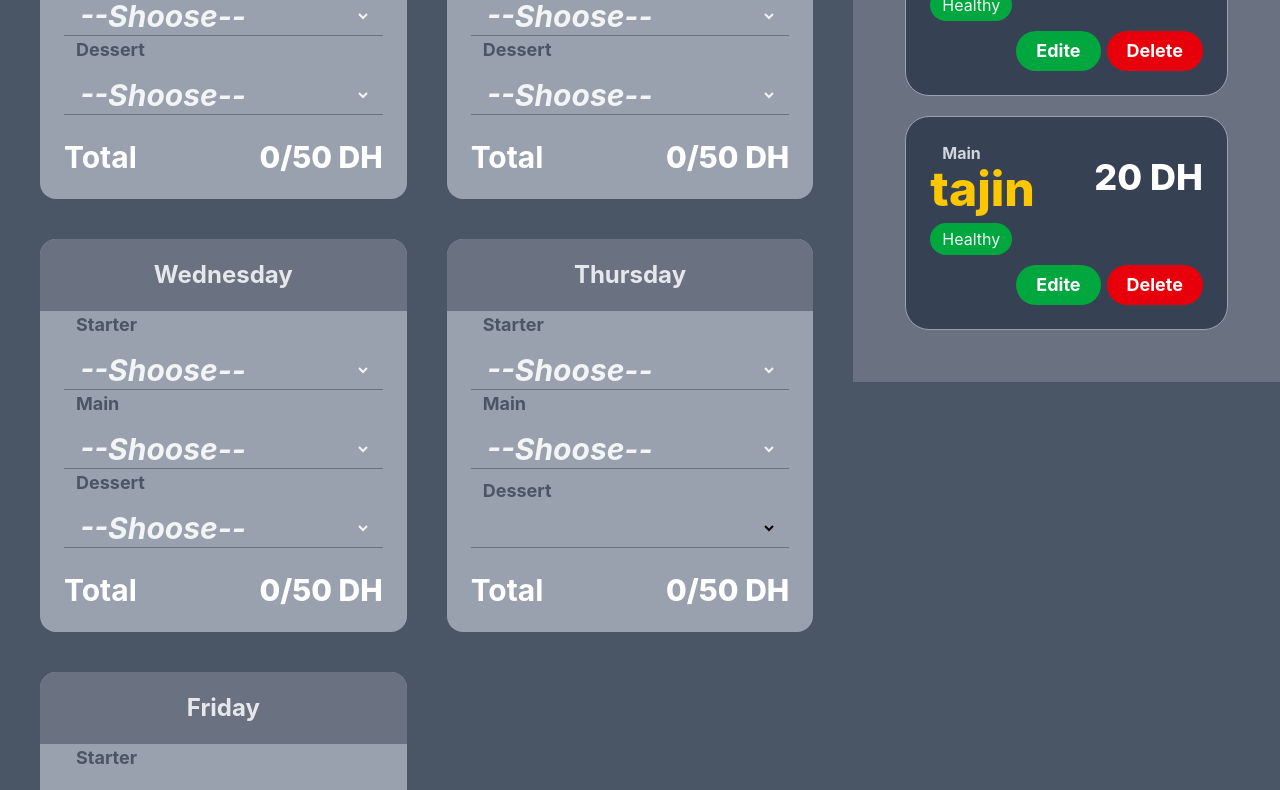
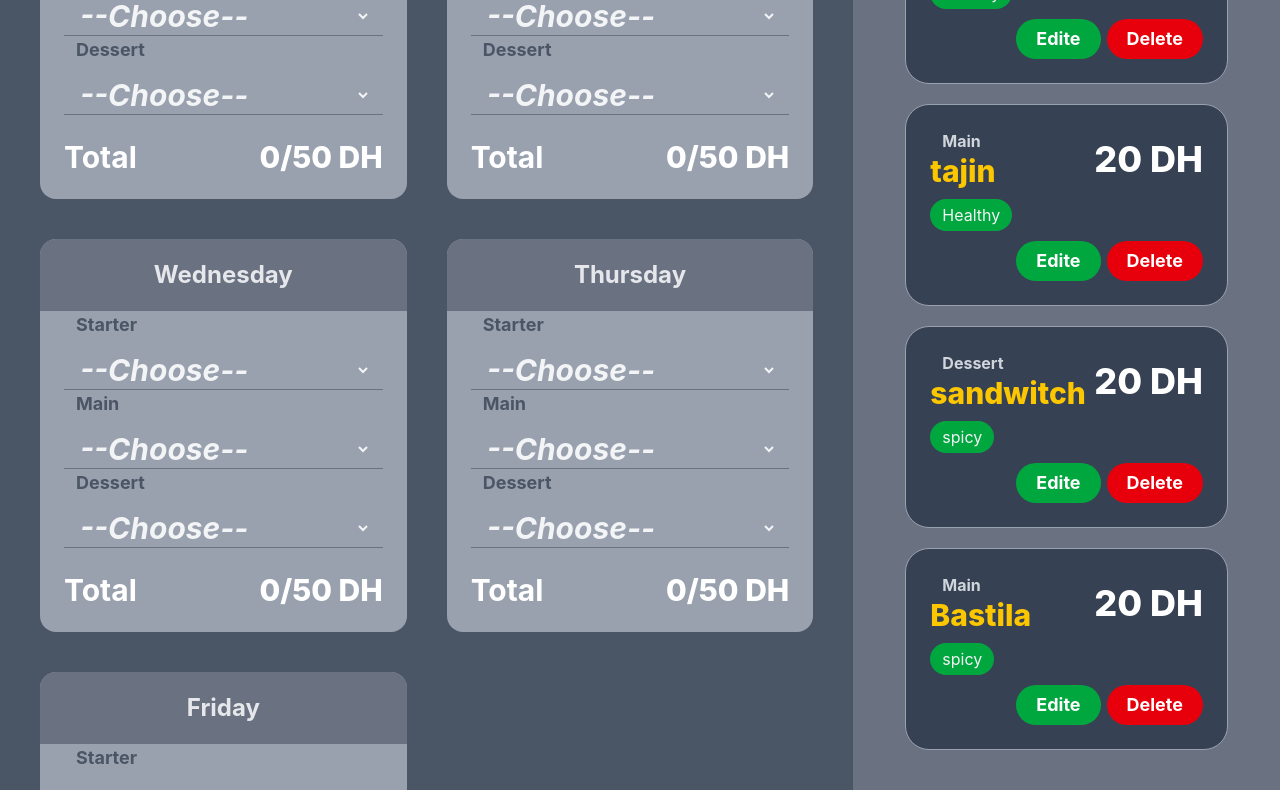
Before and after one commit to hapibendaoud/Cantina, a website: page index.html in a window 1280 px wide. Shown: the part 568-1358 px from the top of the page. Drawn offline with Linux system fonts and the light colour scheme.

Commit message:
Feed: Creat function for blur choosne dish

```diff
--- a/index.html
+++ b/index.html
@@ -52,20 +52,20 @@
                         <h3 class="text-gray-600 font-bold text-lg">Starter</h3>
                         <!-- <p >Empty slot</p> -->
                         <div class="w-full">
-                            <select id="Starter" class="dish_select font-bold w-full text-3xl text-gray-100 italic border-0 focus:outline-none focus:ring-0" name="dish">
+                            <select class="dish_select_starter selected font-bold w-full text-3xl text-gray-100 italic border-0 focus:outline-none focus:ring-0" name="dish">
 
                             </select>
                         </div>
                     </div>
                     <div class="border-b border-gray-500 flex flex-col justify-center gap-3 px-3 ">
                         <h3 class="text-gray-600 font-bold text-lg">Main</h3>
-                        <select id="Main" class="dish_select font-bold text-3xl text-gray-100 italic border-0 focus:outline-none focus:ring-0 rounded-3xl" name="dish" id="">
+                        <select class="dish_select_Main selected font-bold text-3xl text-gray-100 italic border-0 focus:outline-none focus:ring-0 rounded-3xl" name="dish" id="">
 
                         </select>
                     </div>
                     <div class="border-b border-gray-500 flex flex-col justify-center gap-3 px-3 ">
                         <h3 class="text-gray-600 font-bold text-lg">Dessert</h3>
-                        <select id="Dessert" class="dish_select font-bold text-3xl text-gray-100 italic border-0 focus:outline-none focus:ring-0 rounded-3xl" name="dish" id="">
+                        <select class="dish_select_dessert selected font-bold text-3xl text-gray-100 italic border-0 focus:outline-none focus:ring-0 rounded-3xl" name="dish" id="">
 
                         </select>
                     </div>
@@ -83,19 +83,19 @@
                     <div class="border-b border-gray-500 flex flex-col justify-center gap-3 px-3">
                         <h3 class="text-gray-600 font-bold text-lg">Starter</h3>
                         <!-- <p >Empty slot</p> -->
-                        <select id="Starter" class="dish_select font-bold text-3xl text-gray-100 italic border-0 focus:outline-none focus:ring-0" name="dish" id="">
+                        <select class="dish_select_starter selected font-bold text-3xl text-gray-100 italic border-0 focus:outline-none focus:ring-0" name="dish" id="">
 
                         </select>
                     </div>
                     <div class="border-b border-gray-500 flex flex-col justify-center gap-3 px-3 ">
                         <h3 class="text-gray-600 font-bold text-lg">Main</h3>
-                        <select id="Main" class="dish_select font-bold text-3xl text-gray-100 italic border-0 focus:outline-none focus:ring-0 rounded-3xl" name="dish" id="">
+                        <select class="dish_select_Main selected font-bold text-3xl text-gray-100 italic border-0 focus:outline-none focus:ring-0 rounded-3xl" name="dish" id="">
 
                         </select>
                     </div>
                     <div class="border-b border-gray-500 flex flex-col justify-center gap-3 px-3">
                         <h3 class="text-gray-600 font-bold text-lg">Dessert</h3>
-                        <select id="Dessert" class="dish_select font-bold text-3xl text-gray-100 italic border-0 focus:outline-none focus:ring-0" name="dish" id="">
+                        <select class="dish_select_dessert selected font-bold text-3xl text-gray-100 italic border-0 focus:outline-none focus:ring-0" name="dish" id="">
 
                         </select>
                     </div>
@@ -113,19 +113,19 @@
                     <div class="border-b border-gray-500 flex flex-col justify-center gap-3 px-3">
                         <h3 class="text-gray-600 font-bold text-lg">Starter</h3>
                         <!-- <p >Empty slot</p> -->
-                        <select id="Starter" class="dish_select font-bold text-3xl text-gray-100 italic border-0 focus:outline-none focus:ring-0" name="dish" id="">
+                        <select  class="dish_select_starter selected font-bold text-3xl text-gray-100 italic border-0 focus:outline-none focus:ring-0" name="dish" id="">
 
                         </select>
                     </div>
                     <div class="border-b border-gray-500 flex flex-col justify-center gap-3 px-3 ">
                         <h3 class="text-gray-600 font-bold text-lg">Main</h3>
-                        <select id="Main" class="dish_select font-bold text-3xl text-gray-100 italic border-0 focus:outline-none focus:ring-0 rounded-3xl" name="dish" id="">
+                        <select class="dish_select_Main selected font-bold text-3xl text-gray-100 italic border-0 focus:outline-none focus:ring-0 rounded-3xl" name="dish" id="">
 
                         </select>
                     </div>
                     <div class="border-b border-gray-500 flex flex-col justify-center gap-3 px-3">
                         <h3 class="text-gray-600 font-bold text-lg">Dessert</h3>
-                        <select id="Dessert" class="dish_select font-bold text-3xl text-gray-100 italic border-0 focus:outline-none focus:ring-0" name="dish" id="">
+                        <select class="dish_select_dessert selected font-bold text-3xl text-gray-100 italic border-0 focus:outline-none focus:ring-0" name="dish" id="">
 
                         </select>
                     </div>
@@ -143,19 +143,19 @@
                     <div class="border-b border-gray-500 flex flex-col justify-center gap-3 px-3">
                         <h3 class="text-gray-600 font-bold text-lg">Starter</h3>
                         <!-- <p >Empty slot</p> -->
-                        <select id="Starter" class="dish_select font-bold text-3xl text-gray-100 italic border-0 focus:outline-none focus:ring-0" name="dish" id="">
+                        <select class="dish_select_starter selected font-bold text-3xl text-gray-100 italic border-0 focus:outline-none focus:ring-0" name="dish" id="">
 
                         </select>
                     </div>
                     <div class="border-b border-gray-500 flex flex-col justify-center gap-3 px-3 ">
                         <h3 class="text-gray-600 font-bold text-lg">Main</h3>
-                        <select id="Main" class="dish_select font-bold text-3xl text-gray-100 italic border-0 focus:outline-none focus:ring-0 rounded-3xl" name="dish" id="">
+                        <select class="dish_select_Main selected font-bold text-3xl text-gray-100 italic border-0 focus:outline-none focus:ring-0 rounded-3xl" name="dish" id="">
 
                         </select>
                     </div>
                     <div class="border-b border-gray-500 flex flex-col justify-center gap-3 px-3">
                         <h3 class="text-gray-600 font-bold text-lg">Dessert</h3>
-                        <select id="Dessert class="dish_select font-bold text-3xl text-gray-100 italic border-0 focus:outline-none focus:ring-0" name="dish" id="">
+                        <select class="dish_select_dessert selected font-bold text-3xl text-gray-100 italic border-0 focus:outline-none focus:ring-0" name="dish" id="">
 
                         </select>
                     </div>
@@ -173,19 +173,19 @@
                     <div class="border-b border-gray-500 flex flex-col justify-center gap-3 px-3">
                         <h3 class="text-gray-600 font-bold text-lg">Starter</h3>
                         <!-- <p >Empty slot</p> -->
-                        <select id="Starter" class="dish_select font-bold text-3xl text-gray-100 italic border-0 focus:outline-none focus:ring-0" name="dish" id="">
+                        <select id="Starter" class="dish_select_starter font-bold text-3xl text-gray-100 italic border-0 focus:outline-none focus:ring-0" name="dish" id="">
 
                         </select>
                     </div>
                     <div class="border-b border-gray-500 flex flex-col justify-center gap-3 px-3 ">
                         <h3 class="text-gray-600 font-bold text-lg">Main</h3>
-                        <select id="Main class="dish_select font-bold text-3xl text-gray-100 italic border-0 focus:outline-none focus:ring-0 rounded-3xl" name="dish" id="">
+                        <select id="Main class="dish_select_Main font-bold text-3xl text-gray-100 italic border-0 focus:outline-none focus:ring-0 rounded-3xl" name="dish" id="">
 
                         </select>
                     </div>
                     <div class="border-b border-gray-500 flex flex-col justify-center gap-3 px-3">
                         <h3 class="text-gray-600 font-bold text-lg">Dessert</h3>
-                        <select id="Dessertclass="dish_select font-bold text-3xl text-gray-100 italic border-0 focus:outline-none focus:ring-0" name="dish" id="">
+                        <select id="Dessertclass="dish_select_dessert font-bold text-3xl text-gray-100 italic border-0 focus:outline-none focus:ring-0" name="dish" id="">
 
                         </select>
                     </div>
@@ -259,14 +259,11 @@
             <div class="h-fit w-full flex items-center justify-center py-3.5 bg-gray-700">
                 <input type="text" name="search" id="search_input" placeholder="Search for Dish" class="w-5/6 px-2.5 py-1.5 bg-gray-300 rounded-2xl focus:outline-0 focus:ring-0 text-gray-600">
             </div>
-            <div id="dish_section" class="w-full bg-gray-500 flex flex-col p-13 gap-y-5">
+            <div id="dish_section" class=" w-full bg-gray-500 flex flex-col p-13 gap-y-5">
 
             </div>
         </div>
     </main>
-    <section class="w-full h-150">
-
-    </section>
     <footer>
 
     </footer>
--- a/scripte.js
+++ b/scripte.js
@@ -16,7 +16,7 @@ const dishes = [
         id: 1,
         name: "Harira",
         price: 20,
-        categor: "Main",
+        categor: "Starter",
         qualityBadge: "Healthy",
         inReserve: false
     },
@@ -28,20 +28,21 @@ const dishes = [
         qualityBadge: "Healthy",
         inReserve: false
     },
-    // {
-    //     id: 3,
-    //     name: "sandwitch",
-    //     price: 20,
-    //     categor: "Main",
-    //     qualityBadge: "spicy"
-    // },
-    // {
-    //     id: 3,
-    //     name: "sandwitch",
-    //     price: 20,
-    //     categor: "Main",
-    //     qualityBadge: "spicy"
-    // },
+    {
+        id: 3,
+        name: "sandwitch",
+        price: 20,
+        categor: "Dessert",
+        qualityBadge: "spicy",
+        inReserve: false
+    },
+    {
+        id: 4,
+        name: "Bastila",
+        price: 20,
+        categor: "Main",
+        qualityBadge: "spicy"
+    },
     // {
     //     id: 3,
     //     name: "sandwitch",
@@ -50,6 +51,7 @@ const dishes = [
     //     qualityBadge: "spicy"
     // },
 ];
+const inReserve = [];
 // statique section
 
 
@@ -58,15 +60,15 @@ const dishes = [
 const dish_section =document.getElementById("dish_section");
 function addDishes(){
     dish_section.innerHTML = "";
-    dishes.forEach(dish => {
+    dishes.forEach((dish, index) => {
         const div_card = document.createElement("div");
         div_card.dataset.id = dish.id;
         div_card.setAttribute("id", "dish_card_section");
-        div_card.classList = "dish_card_section h-fit flex flex-col rounded-3xl p-6 bg-gray-700 border border-gray-400";
+        div_card.classList = "dish_card_section h-fit flex flex-col rounded-3xl p-6 bg-gray-700 border border-gray-400 relative ";
         div_card.innerHTML =    `<div  class="flex items-center justify-between pb-2.5">
                                     <div>
                                         <p class="text-gray-300 font-bold pl-3">${dish.categor}</p>
-                                        <h2 class="text-yellow-400 font-extrabold text-5xl">${dish.name}</h2>
+                                        <h2 class="text-yellow-400 font-extrabold text-3xl">${dish.name}</h2>
                                     </div>
                                     <p class="text-4xl text-white font-extrabold"><span>${dish.price}</span> DH</p>
                                 </div>
@@ -74,32 +76,92 @@ function addDishes(){
                                 <div class="flex w-full justify-end gap-1.5">
                                     <button id="Edite_btn" class="Edite_btn bg-green-600 rounded-3xl px-5 py-1.5 text-white text-lg font-bold hover:bg-green-500">Edite</button>
                                     <button id="delet_btn" class="bg-red-600 rounded-3xl px-5 py-1.5 text-white text-lg font-bold hover:bg-red-500">Delete</button>
-                                </div>`;
+                                </div>
+                                ${dish.inReserve === true ? `<div class="absolute z-10 flex items-center justify-center bg-blue-400 w-full h-full rounded-3xl top-0 left-0 opacity-50">
+                                    <Button class="reset_btn bg-green-600 z-0 px-10 py-2 rounded-3xl hover:bg-green-200" data-index="${index}">Reset</Button>
+                                    </div>` : ''}
+                                `;
         dish_section.append(div_card);
     });
     // addToSelect();
 }
 addDishes();
 
-function addToSelect(){
-    const dish_select_class = document.querySelectorAll(".dish_select");
+function addToSelectDessert(){
+    const dish_select_class = document.querySelectorAll(".dish_select_dessert");
     dish_select_class.forEach((ele)=>{
         ele.innerHTML = "";
         let option_shoose = document.createElement("option");
         option_shoose.className = "bg-gray-600";
-        option_shoose.textContent = "--Shoose--"
+        option_shoose.setAttribute("disabled", "");
+        option_shoose.setAttribute("selected", "");
+        option_shoose.textContent = "--Choose--"
         ele.append(option_shoose);
         dishes.forEach((dish)=>{
+            if(dish.categor.toLocaleLowerCase() === "dessert"){
             let option = document.createElement("option");
                 option.className = "bg-gray-600 text-gray-200 ";
+                option.dataset.id = dish.id;
                 option.setAttribute("value", dish.name);
                 option.textContent = dish.name;
                 ele.append(option);
+            }
         });
     })
 
 }
-addToSelect();
+addToSelectDessert();
+function addToSelectStarter(){
+    const dish_select_class = document.querySelectorAll(".dish_select_starter");
+    dish_select_class.forEach((ele)=>{
+        ele.innerHTML = "";
+        let option_shoose = document.createElement("option");
+        option_shoose.className = "bg-gray-600";
+        option_shoose.setAttribute("disabled", "");
+        option_shoose.setAttribute("selected", "");
+        option_shoose.textContent = "--Choose--"
+        ele.append(option_shoose);
+        dishes.forEach((dish)=>{
+            if(dish.categor.toLocaleLowerCase() === "starter"){
+                let option = document.createElement("option");
+                option.className = "bg-gray-600 text-gray-200 ";
+                option.dataset.id = dish.id;
+                option.setAttribute("value", dish.name);
+                option.textContent = dish.name;
+                ele.append(option);
+            }
+
+        });
+    })
+
+}
+addToSelectStarter();
+
+function addToSelectMain(){
+    const dish_select_class = document.querySelectorAll(".dish_select_Main");
+    dish_select_class.forEach((ele)=>{
+        ele.innerHTML = "";
+        let option_shoose = document.createElement("option");
+        option_shoose.className = "bg-gray-600";
+        option_shoose.setAttribute("disabled", "");
+        option_shoose.setAttribute("selected", "");
+        option_shoose.textContent = "--Choose--"
+        ele.append(option_shoose);
+        dishes.forEach((dish)=>{
+            if(dish.categor.toLocaleLowerCase() === "main"){
+                let option = document.createElement("option");
+                option.className = "bg-gray-600 text-gray-200 ";
+                option.dataset.id = dish.id;
+                option.setAttribute("value", dish.name);
+                option.textContent = dish.name;
+                ele.append(option);
+            }
+
+        });
+    })
+
+}
+addToSelectMain();
 
 
 
@@ -110,43 +172,12 @@ const quality_Badge = document.getElementById("quality_Badge");
 const category = document.getElementById("Category");
 // Button
 const save_btn_popup = document.getElementById("save_btn_popup");
-// save_btn_popup?.addEventListener("click", () => {
-    // const nameValue = dish_name.value.trim();
-    // const priceValue = dish_price.value.trim();
-    // const categoryValue = category.value;
-    // const badgeValue = quality_Badge.value;
-
-    // if (nameValue === "" || priceValue === "") {
-    //     alert("pleas write Name and price.");
-    //     return;
-    // }
-
-    // dishes.push({
-    //     id: dishes.length + 1,
-    //     name: nameValue,
-    //     price: priceValue,
-    //     Categor: categoryValue,
-    //     qualityBadge: badgeValue
-    // });
-
-    // dish_name.value = "";
-    // dish_price.value = "";
-    // quality_Badge.value = "";
-    // category.value = "";
-    // addDishes();
-    // popup.classList.add("hidden");
-// });
-
-
-
-
 
 // Edite dish
 
 
 const Edite_btn = document.getElementsByClassName("Edite_btn");
 const newDish_btn = document.getElementById("newDish_btn");
-const dish_card_section = document.getElementById("dish_card_section");
 // Add new dish and edite.
 newDish_btn?.addEventListener("click", ()=>{
     popup.classList.remove("hidden");
@@ -178,7 +209,7 @@ popup.addEventListener("click", (e)=>{
             id: dishes.length + 1,
             name: nameValue,
             price: priceValue,
-            Categor: categoryValue,
+            categor: categoryValue,
             qualityBadge: badgeValue,
             inReserve: false
         });
@@ -190,7 +221,9 @@ popup.addEventListener("click", (e)=>{
         addDishes();
         popup.classList.add("hidden");
     }
-    addToSelect();
+    addToSelectStarter();
+    addToSelectMain();
+    addToSelectDessert();
 })
 
 const edite_dish_name = document.getElementById("edite_dish_name");
@@ -236,12 +269,43 @@ Edite_popup.addEventListener("click", (e)=>{
         console.log("save work");
         Edite_popup.classList.add("hidden");
         addDishes();
+        addToSelectStarter();
+        addToSelectMain();
+        addToSelectDessert();
     }
 })
 
 // function blurOnChange(){
     //     // const sele
     // }
-// const week_cards = document.querySelectorAll(".week_card");
+const dish_card_section = document.getElementById("dish_card_section");
 const week_cards = document.getElementById("week_cards");
-week_cards.addEventListener()
+const selected_dish = document.querySelectorAll(".selected");
+selected_dish.forEach((select)=>{
+    select.addEventListener("change" ,(e)=>{
+        const selected_option = e.target.selectedOptions[0];
+        const dish_id = selected_option.dataset.id;
+        // console.log(selected_option.dataset.id);
+        dishes.forEach((dish)=>{
+            if(Number(dish_id) === dish.id){
+                dish.inReserve = true;
+                // inReserve.push(dish)
+                // console.log(dish)
+                addDishes();
+            }
+        })
+    })
+})
+//  console.log(dish_card_section.lastChild)
+const reset_btns = document.querySelectorAll(".reset_btn");
+
+reset_btns?.forEach((btn) => {
+    btn.addEventListener("click", (e) => {
+        let index = e.target.dataset.index;
+        console.log("click");
+        // dishes[index].inReserve = false;
+        // console.log(index);
+        // addDishes();
+    });
+});
+// console.log(reset_btn)
```
Also changed, not shown: output.css. Lines whose indentation alone changed are shown as unchanged.
